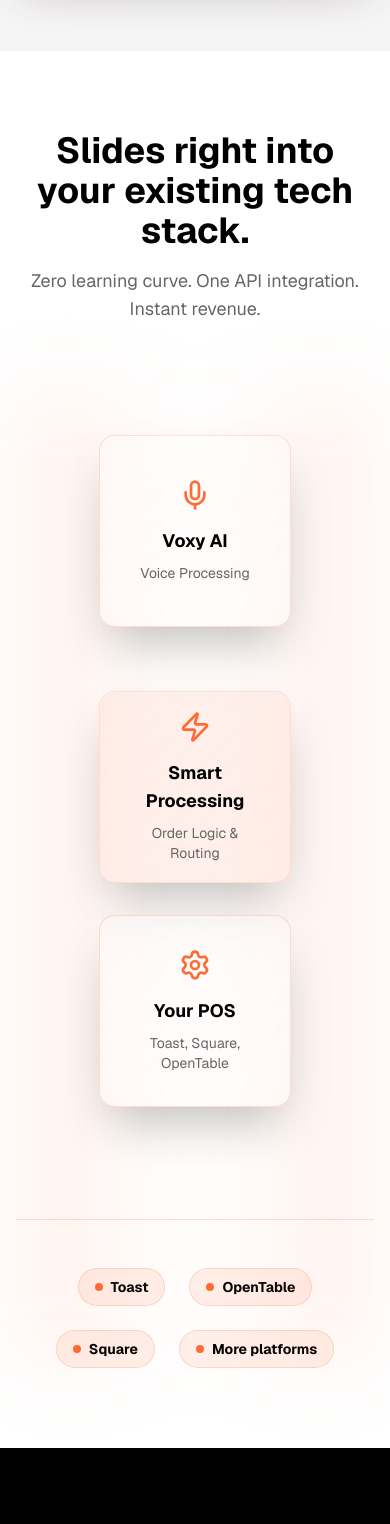
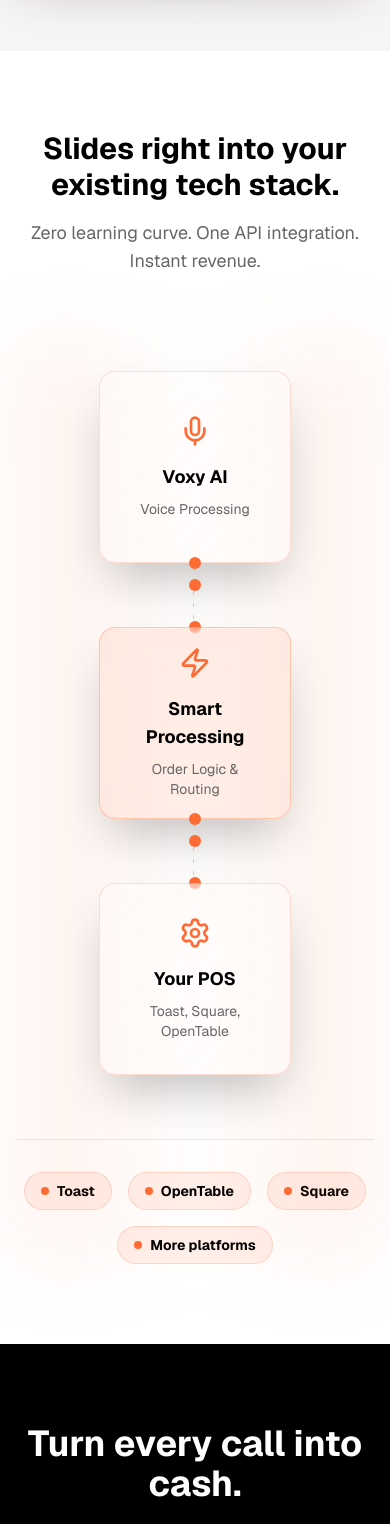
Before and after one commit to eshaansinha/voxi-restro, a Next.js app: page / in a window 390 px wide. Shown: the part 8295-9819 px from the top of the page. Built offline with nearby package versions, Linux system fonts and the light colour scheme.

Commit message:
fix mobile ui

```diff
--- a/components/sections/pos-integration.tsx
+++ b/components/sections/pos-integration.tsx
@@ -11,30 +11,20 @@ export default function POSIntegrationSection() {
     const observer = new IntersectionObserver(
       (entries) => {
         entries.forEach((entry) => {
-          if (entry.isIntersecting) {
-            setIsVisible(true)
-          }
+          if (entry.isIntersecting) setIsVisible(true)
         })
       },
       { threshold: 0.2 }
     )
-
-    if (sectionRef.current) {
-      observer.observe(sectionRef.current)
-    }
-
-    return () => {
-      if (sectionRef.current) {
-        observer.unobserve(sectionRef.current)
-      }
-    }
+    if (sectionRef.current) observer.observe(sectionRef.current)
+    return () => { if (sectionRef.current) observer.unobserve(sectionRef.current) }
   }, [])
 
   return (
     <section ref={sectionRef} className="relative w-full bg-background text-foreground px-4 md:px-8 py-20 md:py-32">
       <div className="max-w-5xl mx-auto">
-        {/* Section Headline */}
-        <h2 className={`text-4xl md:text-5xl font-bold text-center mb-4 transition-all duration-700 ${
+
+        <h2 className={`text-3xl md:text-5xl font-bold text-center mb-4 transition-all duration-700 ${
           isVisible ? 'opacity-100 translate-y-0' : 'opacity-0 translate-y-4'
         }`}>
           Slides right into your existing tech stack.
@@ -45,23 +35,41 @@ export default function POSIntegrationSection() {
           Zero learning curve. One API integration. Instant revenue.
         </p>
 
-        {/* Integration Pipeline */}
         <div className={`relative transition-all duration-700 delay-200 ${
           isVisible ? 'opacity-100 scale-100' : 'opacity-0 scale-95'
         }`}>
-          {/* Background glow */}
-          <div className="absolute inset-0 bg-gradient-to-r from-accent/10 via-transparent to-accent/10 rounded-3xl blur-2xl pointer-events-none"></div>
+          <div className="absolute inset-0 bg-gradient-to-r from-accent/10 via-transparent to-accent/10 rounded-3xl blur-2xl pointer-events-none" />
 
-          {/* Pipeline Container */}
-          <div className="relative flex flex-col md:flex-row items-center justify-center gap-8 md:gap-12 py-12">
-            {/* Node 1: Voxy AI */}
-            <div className="flex flex-col items-center relative">
-              {/* Glassmorphism Node */}
-              <div className="relative p-8 rounded-2xl bg-gradient-to-br from-white/10 to-white/5 dark:from-white/5 dark:to-white/10 backdrop-blur-xl border border-accent/20 shadow-2xl w-48 h-48 flex flex-col items-center justify-center group hover:border-accent/50 transition-all duration-300">
-                {/* Glow effect on hover */}
-                <div className="absolute inset-0 bg-accent/0 group-hover:bg-accent/10 rounded-2xl transition-colors duration-300"></div>
+          <style>{`
+            @keyframes particle-flow-h {
+              0%   { left: -8px; opacity: 0; }
+              10%  { opacity: 1; }
+              90%  { opacity: 1; }
+              100% { left: 100%; opacity: 0; }
+            }
+            @keyframes particle-flow-v {
+              0%   { top: -8px; opacity: 0; }
+              10%  { opacity: 1; }
+              90%  { opacity: 1; }
+              100% { top: 100%; opacity: 0; }
+            }
+            .particle-h {
+              position: absolute;
+              animation: particle-flow-h 2s ease-in-out infinite;
+            }
+            .particle-v {
+              position: absolute;
+              animation: particle-flow-v 2s ease-in-out infinite;
+            }
+          `}</style>
 
-                {/* Content */}
+          {/* ── DESKTOP: horizontal row ── */}
+          <div className="hidden md:flex relative items-center justify-center py-12">
+
+            {/* Node 1 */}
+            <div className="flex flex-col items-center">
+              <div className="relative p-8 rounded-2xl bg-gradient-to-br from-white/10 to-white/5 backdrop-blur-xl border border-accent/20 shadow-2xl w-48 h-48 flex flex-col items-center justify-center group hover:border-accent/50 transition-all duration-300">
+                <div className="absolute inset-0 bg-accent/0 group-hover:bg-accent/10 rounded-2xl transition-colors duration-300" />
                 <div className="relative z-10 text-center flex flex-col items-center">
                   <Mic className="w-8 h-8 text-accent mb-4" />
                   <p className="font-bold text-foreground text-lg">Voxy AI</p>
@@ -70,76 +78,26 @@ export default function POSIntegrationSection() {
               </div>
             </div>
 
-            {/* Connecting Line (Desktop only) */}
-            <div className="hidden md:flex items-center flex-1 max-w-xs h-1 relative overflow-hidden">
-              {/* Dotted line background */}
+            {/* Connector 1 */}
+            <div className="flex items-center flex-1 max-w-xs h-1 relative overflow-hidden mx-4">
               <svg className="w-full h-full absolute inset-0" preserveAspectRatio="none">
                 <defs>
-                  <pattern
-                    id="dotted-line"
-                    x="0"
-                    y="0"
-                    width="12"
-                    height="1"
-                    patternUnits="userSpaceOnUse"
-                  >
+                  <pattern id="dotted-line" x="0" y="0" width="12" height="1" patternUnits="userSpaceOnUse">
                     <circle cx="6" cy="0.5" r="2" fill="currentColor" className="text-accent/40" />
                   </pattern>
                 </defs>
-                <line
-                  x1="0"
-                  y1="0.5"
-                  x2="100%"
-                  y2="0.5"
-                  stroke="url(#dotted-line)"
-                  strokeWidth="1"
-                  className="text-accent/40"
-                />
+                <line x1="0" y1="0.5" x2="100%" y2="0.5" stroke="url(#dotted-line)" strokeWidth="1" />
               </svg>
-
-              {/* Animated particles flowing left to right */}
-              <style>{`
-                @keyframes particle-flow {
-                  0% {
-                    left: -8px;
-                    opacity: 0;
-                  }
-                  10% {
-                    opacity: 1;
-                  }
-                  90% {
-                    opacity: 1;
-                  }
-                  100% {
-                    left: 100%;
-                    opacity: 0;
-                  }
-                }
-                .particle {
-                  animation: particle-flow 2s ease-in-out infinite;
-                }
-              `}</style>
-
-              {/* Multiple particles */}
               {[...Array(4)].map((_, i) => (
-                <div
-                  key={i}
-                  className="particle absolute top-1/2 -translate-y-1/2 w-3 h-3 bg-accent rounded-full"
-                  style={{
-                    animationDelay: `${i * 500}ms`,
-                  }}
-                />
+                <div key={i} className="particle-h top-1/2 -translate-y-1/2 w-3 h-3 bg-accent rounded-full"
+                  style={{ animationDelay: `${i * 500}ms` }} />
               ))}
             </div>
 
-            {/* Node 2: Smart Processing */}
-            <div className="flex flex-col items-center relative mt-8 md:mt-0">
-              {/* Glassmorphism Node */}
-              <div className="relative p-8 rounded-2xl bg-gradient-to-br from-white/10 to-white/5 dark:from-white/5 dark:to-white/10 backdrop-blur-xl border border-accent/20 shadow-2xl w-48 h-48 flex flex-col items-center justify-center group hover:border-accent/50 transition-all duration-300">
-                {/* Glow effect on hover */}
-                <div className="absolute inset-0 bg-accent/10 group-hover:bg-accent/20 rounded-2xl transition-colors duration-300 animate-pulse-glow"></div>
-
-                {/* Content */}
+            {/* Node 2 */}
+            <div className="flex flex-col items-center">
+              <div className="relative p-8 rounded-2xl bg-accent/10 backdrop-blur-xl border border-accent/30 shadow-2xl w-48 h-48 flex flex-col items-center justify-center group hover:border-accent/50 transition-all duration-300">
+                <div className="absolute inset-0 bg-accent/10 group-hover:bg-accent/20 rounded-2xl transition-colors duration-300" />
                 <div className="relative z-10 text-center flex flex-col items-center">
                   <Zap className="w-8 h-8 text-accent mb-4" />
                   <p className="font-bold text-foreground text-lg">Smart Processing</p>
@@ -148,53 +106,26 @@ export default function POSIntegrationSection() {
               </div>
             </div>
 
-            {/* Connecting Line (Desktop only) */}
-            <div className="hidden md:flex items-center flex-1 max-w-xs h-1 relative overflow-hidden">
-              {/* Dotted line background */}
+            {/* Connector 2 */}
+            <div className="flex items-center flex-1 max-w-xs h-1 relative overflow-hidden mx-4">
               <svg className="w-full h-full absolute inset-0" preserveAspectRatio="none">
                 <defs>
-                  <pattern
-                    id="dotted-line-2"
-                    x="0"
-                    y="0"
-                    width="12"
-                    height="1"
-                    patternUnits="userSpaceOnUse"
-                  >
+                  <pattern id="dotted-line-2" x="0" y="0" width="12" height="1" patternUnits="userSpaceOnUse">
                     <circle cx="6" cy="0.5" r="2" fill="currentColor" className="text-accent/40" />
                   </pattern>
                 </defs>
-                <line
-                  x1="0"
-                  y1="0.5"
-                  x2="100%"
-                  y2="0.5"
-                  stroke="url(#dotted-line-2)"
-                  strokeWidth="1"
-                  className="text-accent/40"
-                />
+                <line x1="0" y1="0.5" x2="100%" y2="0.5" stroke="url(#dotted-line-2)" strokeWidth="1" />
               </svg>
-
-              {/* Animated particles flowing left to right */}
               {[...Array(4)].map((_, i) => (
-                <div
-                  key={i}
-                  className="particle absolute top-1/2 -translate-y-1/2 w-3 h-3 bg-accent rounded-full"
-                  style={{
-                    animationDelay: `${i * 500}ms`,
-                  }}
-                />
+                <div key={i} className="particle-h top-1/2 -translate-y-1/2 w-3 h-3 bg-accent rounded-full"
+                  style={{ animationDelay: `${i * 500}ms` }} />
               ))}
             </div>
 
-            {/* Node 3: Your POS */}
-            <div className="flex flex-col items-center relative">
-              {/* Glassmorphism Node */}
-              <div className="relative p-8 rounded-2xl bg-gradient-to-br from-white/10 to-white/5 dark:from-white/5 dark:to-white/10 backdrop-blur-xl border border-accent/20 shadow-2xl w-48 h-48 flex flex-col items-center justify-center group hover:border-accent/50 transition-all duration-300">
-                {/* Glow effect on hover */}
-                <div className="absolute inset-0 bg-accent/0 group-hover:bg-accent/10 rounded-2xl transition-colors duration-300"></div>
-
-                {/* Content */}
+            {/* Node 3 */}
+            <div className="flex flex-col items-center">
+              <div className="relative p-8 rounded-2xl bg-gradient-to-br from-white/10 to-white/5 backdrop-blur-xl border border-accent/20 shadow-2xl w-48 h-48 flex flex-col items-center justify-center group hover:border-accent/50 transition-all duration-300">
+                <div className="absolute inset-0 bg-accent/0 group-hover:bg-accent/10 rounded-2xl transition-colors duration-300" />
                 <div className="relative z-10 text-center flex flex-col items-center">
                   <Settings className="w-8 h-8 text-accent mb-4" />
                   <p className="font-bold text-foreground text-lg">Your POS</p>
@@ -202,27 +133,83 @@ export default function POSIntegrationSection() {
                 </div>
               </div>
             </div>
+
+          </div>
+
+          {/* ── MOBILE: vertical stack ── */}
+          <div className="flex md:hidden flex-col items-center py-8">
+
+            {/* Node 1 */}
+            <div className="relative p-8 rounded-2xl bg-gradient-to-br from-white/10 to-white/5 backdrop-blur-xl border border-accent/20 shadow-2xl w-48 h-48 flex flex-col items-center justify-center">
+              <div className="relative z-10 text-center flex flex-col items-center">
+                <Mic className="w-8 h-8 text-accent mb-4" />
+                <p className="font-bold text-foreground text-lg">Voxy AI</p>
+                <p className="text-sm text-muted-foreground mt-2">Voice Processing</p>
+              </div>
+            </div>
+
+            {/* Vertical connector 1 */}
+            <div className="relative w-1 h-16 overflow-visible">
+              <svg className="w-full h-full absolute inset-0" preserveAspectRatio="none">
+                <defs>
+                  <pattern id="vdots-1" x="0" y="0" width="1" height="12" patternUnits="userSpaceOnUse">
+                    <circle cx="0.5" cy="6" r="2" fill="currentColor" className="text-accent/40" />
+                  </pattern>
+                </defs>
+                <line x1="0.5" y1="0" x2="0.5" y2="100%" stroke="url(#vdots-1)" strokeWidth="1" />
+              </svg>
+              {[...Array(3)].map((_, i) => (
+                <div key={i} className="particle-v left-1/2 -translate-x-1/2 w-3 h-3 bg-accent rounded-full"
+                  style={{ animationDelay: `${i * 600}ms` }} />
+              ))}
+            </div>
+
+            {/* Node 2 */}
+            <div className="relative p-8 rounded-2xl bg-accent/10 backdrop-blur-xl border border-accent/30 shadow-2xl w-48 h-48 flex flex-col items-center justify-center">
+              <div className="relative z-10 text-center flex flex-col items-center">
+                <Zap className="w-8 h-8 text-accent mb-4" />
+                <p className="font-bold text-foreground text-lg">Smart Processing</p>
+                <p className="text-sm text-muted-foreground mt-2">Order Logic & Routing</p>
+              </div>
+            </div>
+
+            {/* Vertical connector 2 */}
+            <div className="relative w-1 h-16 overflow-visible">
+              <svg className="w-full h-full absolute inset-0" preserveAspectRatio="none">
+                <defs>
+                  <pattern id="vdots-2" x="0" y="0" width="1" height="12" patternUnits="userSpaceOnUse">
+                    <circle cx="0.5" cy="6" r="2" fill="currentColor" className="text-accent/40" />
+                  </pattern>
+                </defs>
+                <line x1="0.5" y1="0" x2="0.5" y2="100%" stroke="url(#vdots-2)" strokeWidth="1" />
+              </svg>
+              {[...Array(3)].map((_, i) => (
+                <div key={i} className="particle-v left-1/2 -translate-x-1/2 w-3 h-3 bg-accent rounded-full"
+                  style={{ animationDelay: `${i * 600}ms` }} />
+              ))}
+            </div>
+
+            {/* Node 3 */}
+            <div className="relative p-8 rounded-2xl bg-gradient-to-br from-white/10 to-white/5 backdrop-blur-xl border border-accent/20 shadow-2xl w-48 h-48 flex flex-col items-center justify-center">
+              <div className="relative z-10 text-center flex flex-col items-center">
+                <Settings className="w-8 h-8 text-accent mb-4" />
+                <p className="font-bold text-foreground text-lg">Your POS</p>
+                <p className="text-sm text-muted-foreground mt-2">Toast, Square, OpenTable</p>
+              </div>
+            </div>
+
           </div>
 
           {/* POS Badges */}
-          <div className="flex flex-wrap items-center justify-center gap-6 mt-16 pt-12 border-t border-accent/20">
-            <div className="flex items-center gap-2 px-4 py-2 rounded-full bg-accent/10 border border-accent/20 hover:border-accent/50 transition-all duration-300">
-              <div className="w-2 h-2 rounded-full bg-accent"></div>
-              <span className="font-bold text-sm text-foreground">Toast</span>
-            </div>
-            <div className="flex items-center gap-2 px-4 py-2 rounded-full bg-accent/10 border border-accent/20 hover:border-accent/50 transition-all duration-300">
-              <div className="w-2 h-2 rounded-full bg-accent"></div>
-              <span className="font-bold text-sm text-foreground">OpenTable</span>
-            </div>
-            <div className="flex items-center gap-2 px-4 py-2 rounded-full bg-accent/10 border border-accent/20 hover:border-accent/50 transition-all duration-300">
-              <div className="w-2 h-2 rounded-full bg-accent"></div>
-              <span className="font-bold text-sm text-foreground">Square</span>
-            </div>
-            <div className="flex items-center gap-2 px-4 py-2 rounded-full bg-accent/10 border border-accent/20 hover:border-accent/50 transition-all duration-300">
-              <div className="w-2 h-2 rounded-full bg-accent"></div>
-              <span className="font-bold text-sm text-foreground">More platforms</span>
-            </div>
+          <div className="flex flex-wrap items-center justify-center gap-4 mt-8 pt-8 border-t border-accent/20">
+            {['Toast', 'OpenTable', 'Square', 'More platforms'].map((name) => (
+              <div key={name} className="flex items-center gap-2 px-4 py-2 rounded-full bg-accent/10 border border-accent/20 hover:border-accent/50 transition-all duration-300">
+                <div className="w-2 h-2 rounded-full bg-accent" />
+                <span className="font-bold text-sm text-foreground">{name}</span>
+              </div>
+            ))}
           </div>
+
         </div>
       </div>
     </section>
```
